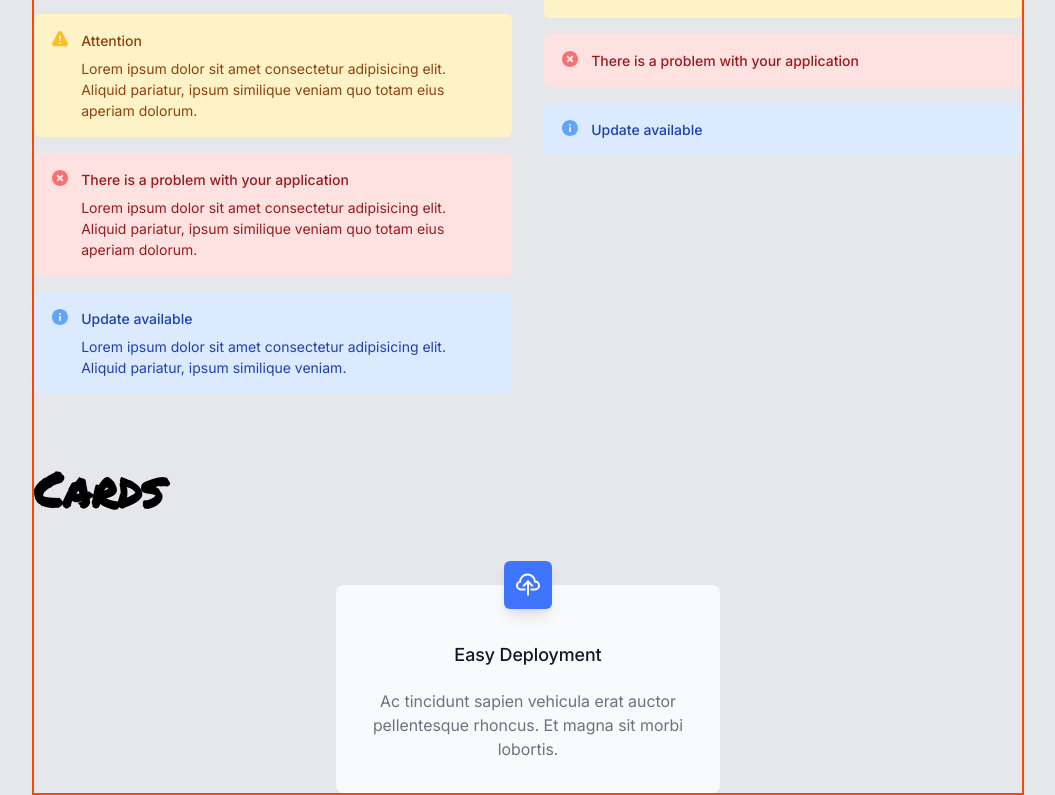
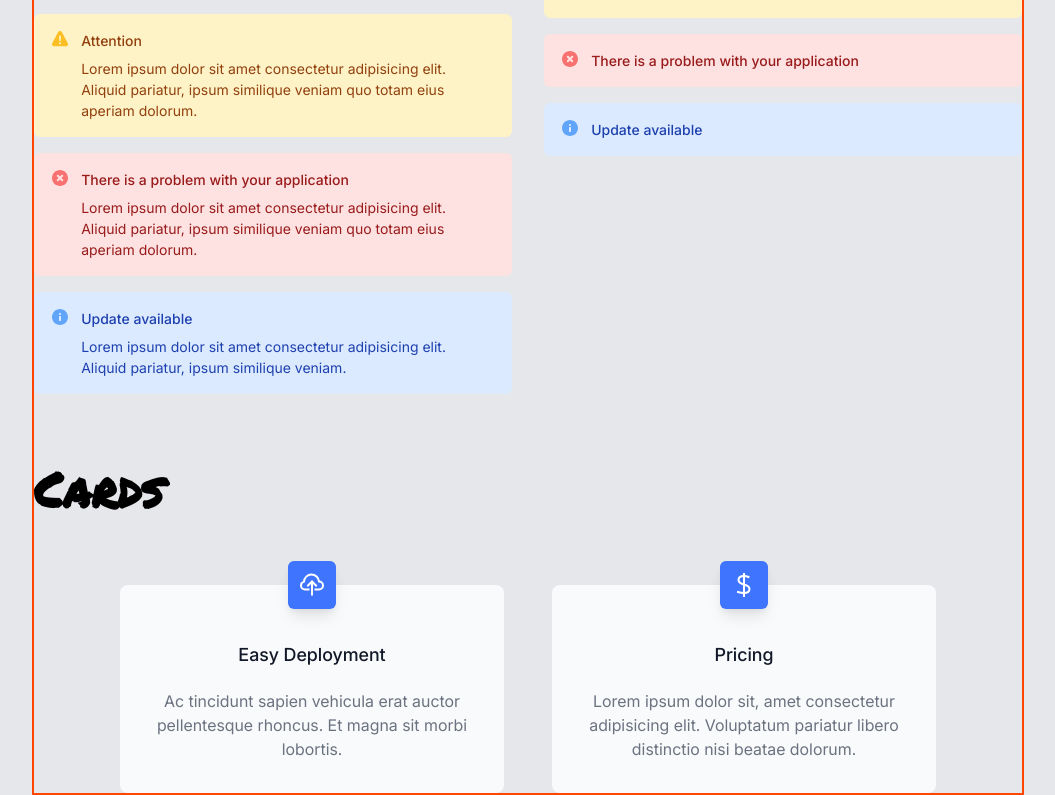
Before and after one commit to BastienWinant/components-library, a React (Vite) app: page / in a window 1280 px wide. Shown: the part 508-1303 px from the top of the page, without its empty margins (112-1167 px from the left). Built offline with nearby package versions, Linux system fonts and the light colour scheme.

Commit message:
create second card

```diff
--- a/src/App.jsx
+++ b/src/App.jsx
@@ -3,6 +3,7 @@ import Badge from './components/Badge/Badge'
 import Banner from './components/Banner'
 import Card from './components/Card'
 import uploadIcon from './assets/img/migration.svg'
+import dollarIcon from './assets/img/currency-dollar.svg'
 
 function App() {
   return (
@@ -79,9 +80,13 @@ function App() {
           <h2>Cards</h2>
         </header>
         <div className='cards'>
-          <Card iconSrc={uploadIcon}>
+          <Card iconSrc={uploadIcon} color="blue">
             <Card.Title>easy deployment</Card.Title>
             <Card.Text>Ac tincidunt sapien vehicula erat auctor pellentesque rhoncus. Et magna sit morbi lobortis.</Card.Text>
+          </Card>
+          <Card iconSrc={dollarIcon} color="indigo">
+            <Card.Title>pricing</Card.Title>
+            <Card.Text>Lorem ipsum dolor sit, amet consectetur adipisicing elit. Voluptatum pariatur libero distinctio nisi beatae dolorum.</Card.Text>
           </Card>
         </div>
       </section>
--- a/src/components/Card/Card.css
+++ b/src/components/Card/Card.css
@@ -2,6 +2,8 @@
   display: flex;
   align-items: center;
   justify-content: center;
+  flex-wrap: wrap;
+  gap: 3em;
   padding-top: 4em;
 }
 
```
Also changed, not shown: src/assets/img/currency-dollar.svg (added).
